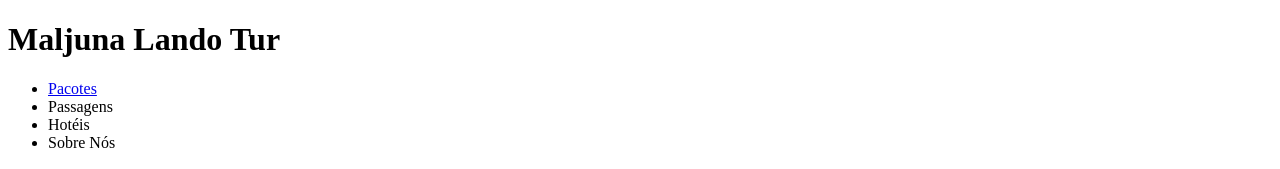
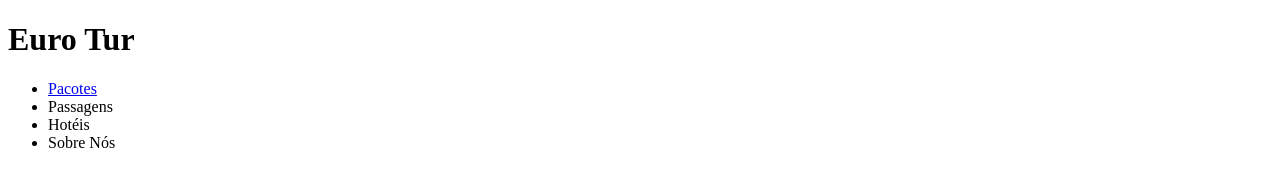
Before and after one commit to marcobigelli/Proz, a plain HTML site: page index.html in a window 1280 px wide. Shown: the top 169 px of the page. Drawn offline with Linux system fonts and the light colour scheme.

Commit message:
corrigindo tarefa

```diff
--- a/index.html
+++ b/index.html
@@ -4,11 +4,11 @@
     <meta charset="UTF-8">
     <meta http-equiv="X-UA-Compatible" content="IE=edge">
     <meta name="viewport" content="width=device-width, initial-scale=1.0">
-    <title>Maljuna Lando Tur</title>
+    <title>Euro Tur</title>
 </head>
 <body>
     <Header>
-        <h1>Maljuna Lando Tur</h1>
+        <h1>Euro Tur</h1>
         <div>
             <ul>
                 <li><a href="pacotes.html">Pacotes</a></li>
```
